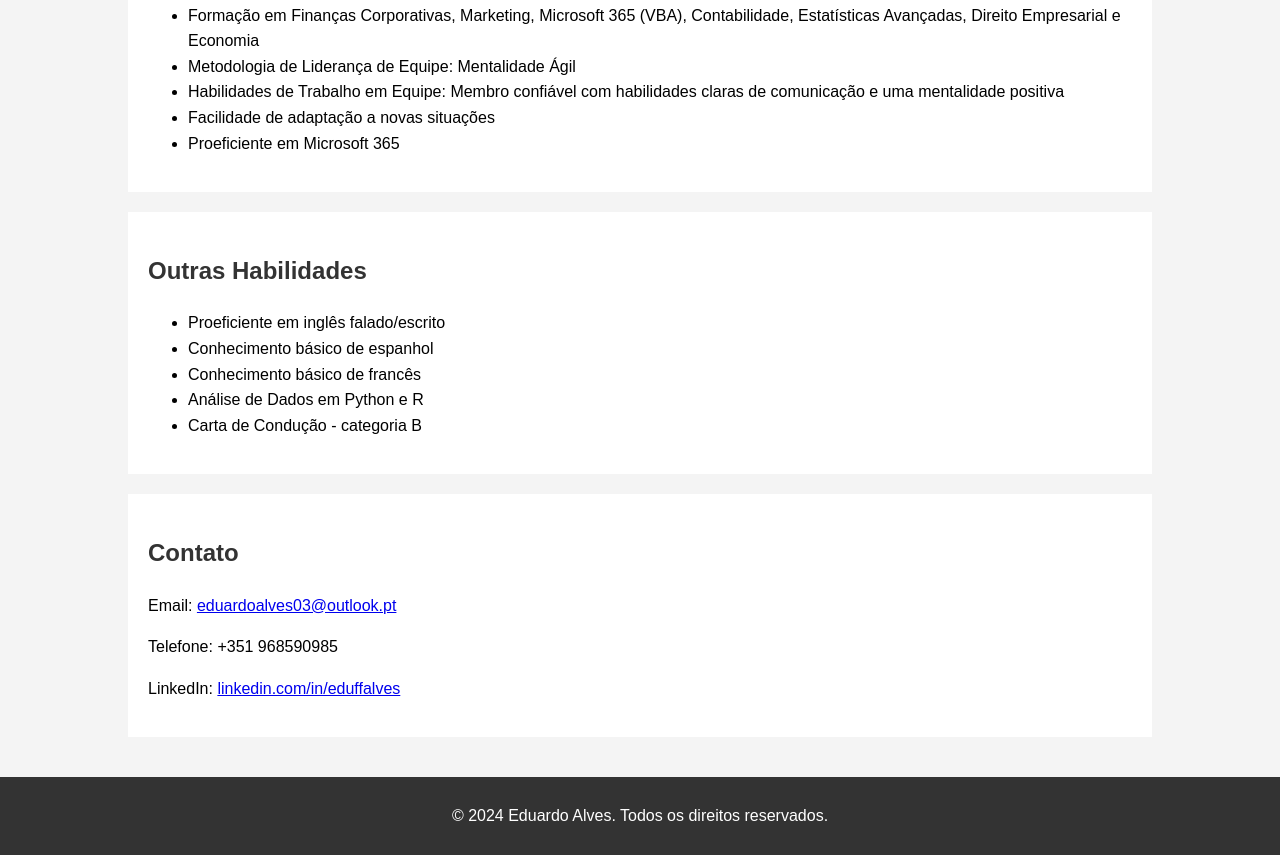
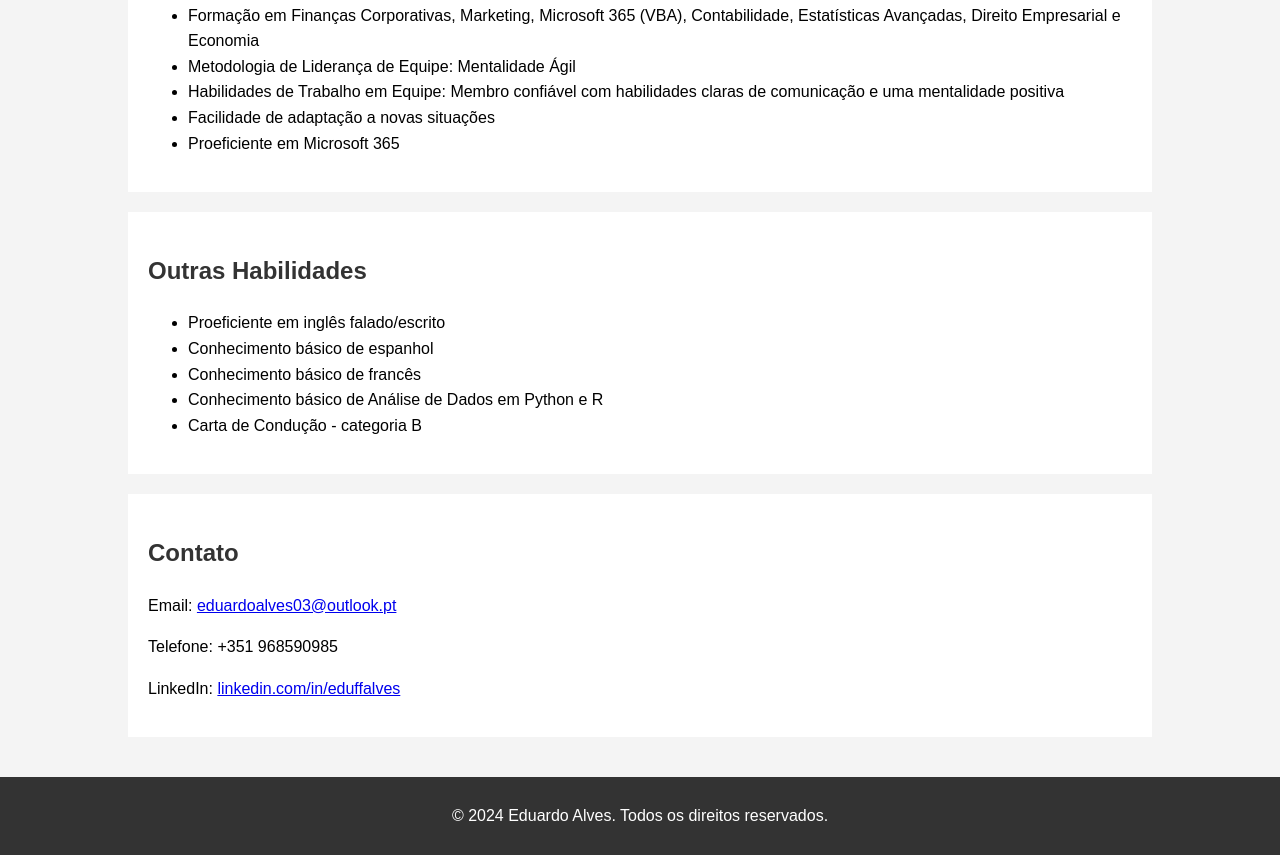
Before and after one commit to Eduardo-FF-Alves/Eduardo-FF-Alves.github.io, a plain HTML site: page cv_pt.html in a window 1280 px wide. Shown: the part 1417-2272 px from the top of the page. Drawn offline with Linux system fonts and the light colour scheme.

Commit message:
Update cv_pt.html

```diff
--- a/cv_pt.html
+++ b/cv_pt.html
@@ -115,7 +115,7 @@
                 <li>Proeficiente em inglês falado/escrito</li>
                 <li>Conhecimento básico de espanhol</li>
                 <li>Conhecimento básico de francês</li>
-                <li>Análise de Dados em Python e R</li>
+                <li>Conhecimento básico de Análise de Dados em Python e R</li>
                 <li>Carta de Condução - categoria B</li>
             </ul>
         </section>
```
